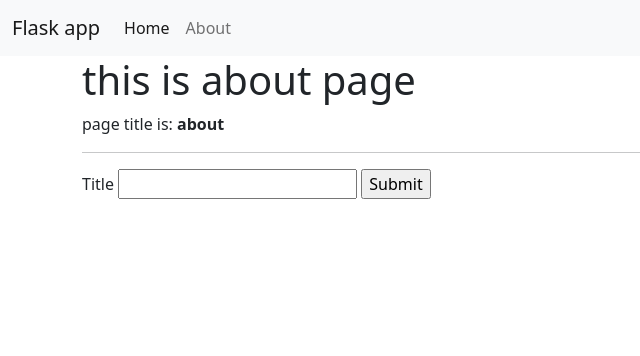
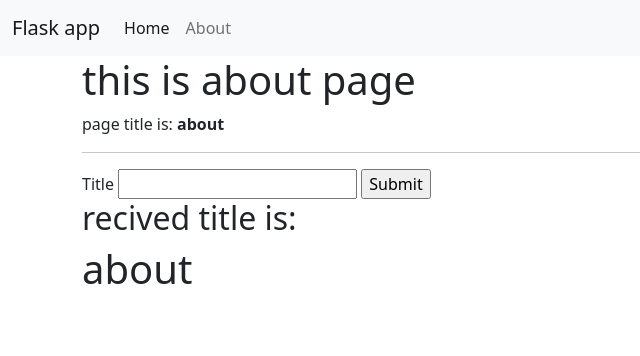
Before and after one commit to majedbawarshi/flaskCRUD, a Flask app: page /about in a window 1280 px wide. Shown: the top 356 px of the page, without its empty margins (0-640 px from the left). Run offline with Flask 2, Linux system fonts and the light colour scheme.

Commit message:
print the submitted form data on the html page.

```diff
--- a/routes.py
+++ b/routes.py
@@ -16,4 +16,5 @@ def about():
     if form.validate_on_submit():
         # this message will be printed on the cmd panel when a form is submitted.
         print('Information has been submitted.\nThe data are', form.title.data)
+        return render_template('about.html', form=form, title=form.title.data)
     return render_template('about.html', title='about', form=form)
--- a/templates/about.html
+++ b/templates/about.html
@@ -11,4 +11,10 @@
     {{ form.title }}
     {{ form.submit }}
 </form>
+
+{% if title %}
+    <h2>recived title is:</h2>
+    <h1>{{ title }}</h1>
+{% endif %}
+
 {% endblock page_content %}
```
